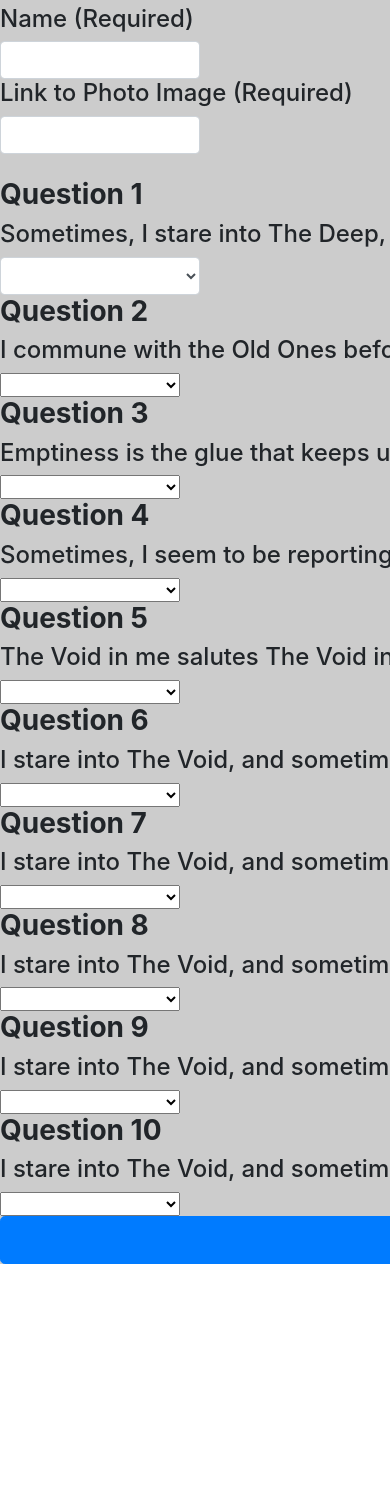
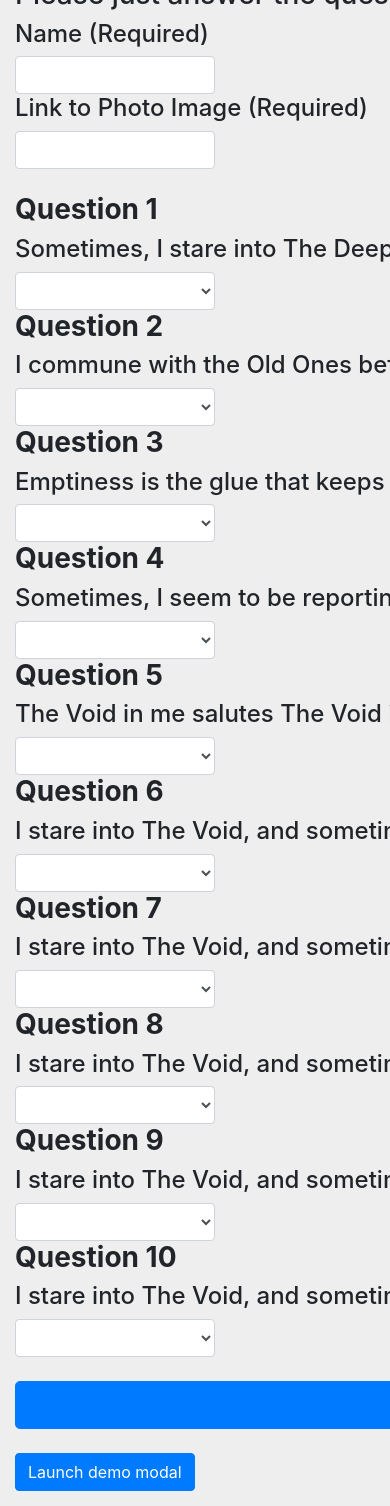
Before and after one commit to coffeemetalcode/Friend-Finder, a website: page app/public/survey.html in a window 390 px wide. Shown: the part 93-1599 px from the top of the page. Before the commit the page ends 1357 px from the top, so only its background shows below. Drawn offline with nearby package versions, Linux system fonts and the light colour scheme; files that its build step writes are made by us from their sources.

Commit message:
added blank modal

```diff
--- a/app/public/style.css
+++ b/app/public/style.css
@@ -3,7 +3,7 @@
 }
 
 .main {
-  background-color: #ccc;
+  background-color: #eee;
   width: 960px;
   margin: auto;
 }
--- a/app/public/survey.html
+++ b/app/public/survey.html
@@ -22,6 +22,17 @@
 
   <!-- Local CSS -->
   <link rel="stylesheet" href="app/public/style.css">
+
+  <style>
+
+    .main {
+  background-color: #eee;
+  width: 960px;
+  margin: auto;
+  padding: 15px;
+}
+
+  </style>
 </head>
 
 <body>
@@ -38,6 +49,8 @@
     <h4>Link to Photo Image (Required)</h4>
     <input type="text" id="photo" class="form-control" required><br>
 
+
+    <!-- Survey Form -->
     <!-- Question 1 -->
     <h3><strong>Question 1</strong></h3>
     <h4>Sometimes, I stare into The Deep, and The Deep stares back.</h4>
@@ -53,7 +66,7 @@
     <!-- Question 2 -->
     <h3><strong>Question 2</strong></h3>
     <h4>I commune with the Old Ones before making important life decisions.</h4>
-    <select class="" id="q2">
+    <select class="form-control" id="q2">
       <option value=""></option>
       <option value="1">1 (Strongly Disagree)</option>
       <option value="2">2</option>
@@ -65,7 +78,7 @@
     <!-- Question 3 -->
     <h3><strong>Question 3</strong></h3>
     <h4>Emptiness is the glue that keeps us apart.</h4>
-    <select class="" id="q3">
+    <select class="form-control" id="q3">
       <option value=""></option>
       <option value="1">1 (Strongly Disagree)</option>
       <option value="2">2</option>
@@ -77,7 +90,7 @@
     <!-- Question 4 -->
     <h3><strong>Question 4</strong></h3>
     <h4>Sometimes, I seem to be reporting from the edge of consciousness.</h4>
-    <select class="" id="q4">
+    <select class="form-control" id="q4">
       <option value=""></option>
       <option value="1">1 (Strongly Disagree)</option>
       <option value="2">2</option>
@@ -89,7 +102,7 @@
     <!-- Question 5 -->
     <h3><strong>Question 5</strong></h3>
     <h4>The Void in me salutes The Void in you.</h4>
-    <select class="" id="q5">
+    <select class="form-control" id="q5">
       <option value=""></option>
       <option value="1">1 (Strongly Disagree)</option>
       <option value="2">2</option>
@@ -101,7 +114,7 @@
     <!-- Question 6 -->
     <h3><strong>Question 6</strong></h3>
     <h4>I stare into The Void, and sometimes The Voic stares back.</h4>
-    <select class="" id="q6">
+    <select class="form-control" id="q6">
       <option value=""></option>
       <option value="1">1 (Strongly Disagree)</option>
       <option value="2">2</option>
@@ -113,7 +126,7 @@
     <!-- Question 7 -->
     <h3><strong>Question 7</strong></h3>
     <h4>I stare into The Void, and sometimes The Voic stares back.</h4>
-    <select class="" id="q7">
+    <select class="form-control" id="q7">
       <option value=""></option>
       <option value="1">1 (Strongly Disagree)</option>
       <option value="2">2</option>
@@ -125,7 +138,7 @@
     <!-- Question 8 -->
     <h3><strong>Question 8</strong></h3>
     <h4>I stare into The Void, and sometimes The Voic stares back.</h4>
-    <select class="" id="q8">
+    <select class="form-control" id="q8">
       <option value=""></option>
       <option value="1">1 (Strongly Disagree)</option>
       <option value="2">2</option>
@@ -137,7 +150,7 @@
     <!-- Question 9 -->
     <h3><strong>Question 9</strong></h3>
     <h4>I stare into The Void, and sometimes The Void stares back.</h4>
-    <select class="" id="q9">
+    <select class="form-control" id="q9">
       <option value=""></option>
       <option value="1">1 (Strongly Disagree)</option>
       <option value="2">2</option>
@@ -149,19 +162,48 @@
     <!-- Question 10 -->
     <h3><strong>Question 10</strong></h3>
     <h4>I stare into The Void, and sometimes The Voic stares back.</h4>
-    <select class="" id="q10">
+    <select class="form-control" id="q10">
       <option value=""></option>
       <option value="1">1 (Strongly Disagree)</option>
       <option value="2">2</option>
       <option value="3">3</option>
       <option value="4">4</option>
       <option value="5">5 (Strongly Agree)</option>
-    </select>
+    </select> <br>
 
     <!-- Submit Button -->
     <button type="submit" class="btn btn-primary btn-lg btn-block" id="submit"><i class="fa fa-check-circle"
         aria-hidden="true"></i>
-      Submit</button>
+      Submit</button> <br>
+
+    <!-- Modal Button - delete later and attach modal to the Submit Button -->
+    <!-- Button trigger modal -->
+    <button type="button" class="btn btn-primary" data-toggle="modal" data-target="#exampleModal">
+      Launch demo modal
+    </button>
+
+    <!-- Modal -->
+    <div class="modal fade" id="exampleModal" tabindex="-1" role="dialog" aria-labelledby="exampleModalLabel"
+      aria-hidden="true">
+      <div class="modal-dialog" role="document">
+        <div class="modal-content">
+          <div class="modal-header">
+            <h5 class="modal-title" id="exampleModalLabel">Modal title</h5>
+            <button type="button" class="close" data-dismiss="modal" aria-label="Close">
+              <span aria-hidden="true">&times;</span>
+            </button>
+          </div>
+          <div class="modal-body">
+            ...
+          </div>
+          <div class="modal-footer">
+            <button type="button" class="btn btn-secondary" data-dismiss="modal">Close</button>
+            <button type="button" class="btn btn-primary">Save changes</button>
+          </div>
+        </div>
+      </div>
+    </div>
+
 
   </div>
 
@@ -192,6 +234,9 @@
       ]
     };
 
+    // Clear the input form
+    // $("#name")
+
     // Check to see we've captured an object
     console.log(newFriend);
 
```
